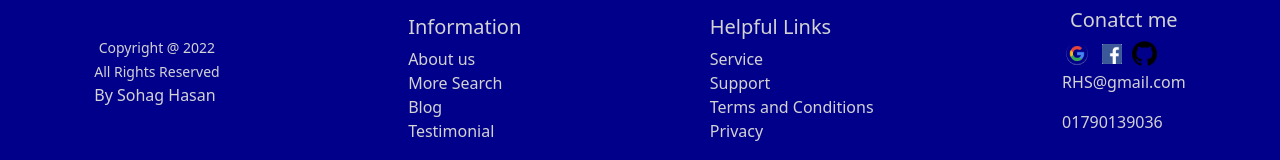
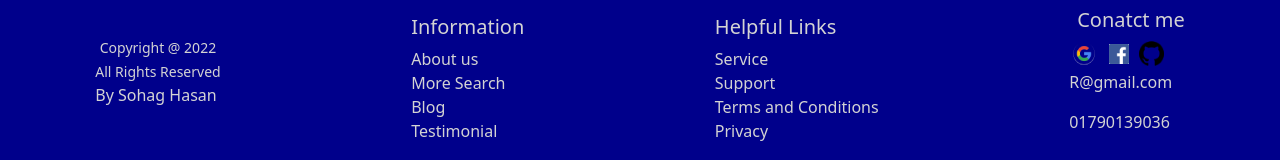
Before and after one commit to Rakibulhasan70/Independent-service-provider, a React (Create React App) app: page / in a window 1280 px wide. Shown: the part 2355-2515 px from the top of the page. Built offline with nearby package versions, Linux system fonts and the light colour scheme; no server answers.

Commit message:
all require is done

```diff
--- a/src/component/Footer/Footer.js
+++ b/src/component/Footer/Footer.js
@@ -42,7 +42,7 @@ const Footer = () => {
                 <img src={google} alt="" />
                 <img height='20' src={facebook} alt="" />
                 <img height='25' src={github} alt="" />
-                <p className='mt-1'>RHS@gmail.com</p>
+                <p className='mt-1'>R@gmail.com</p>
                 <p className='mt-0'>01790139036</p>
             </div>
         </div>
```
